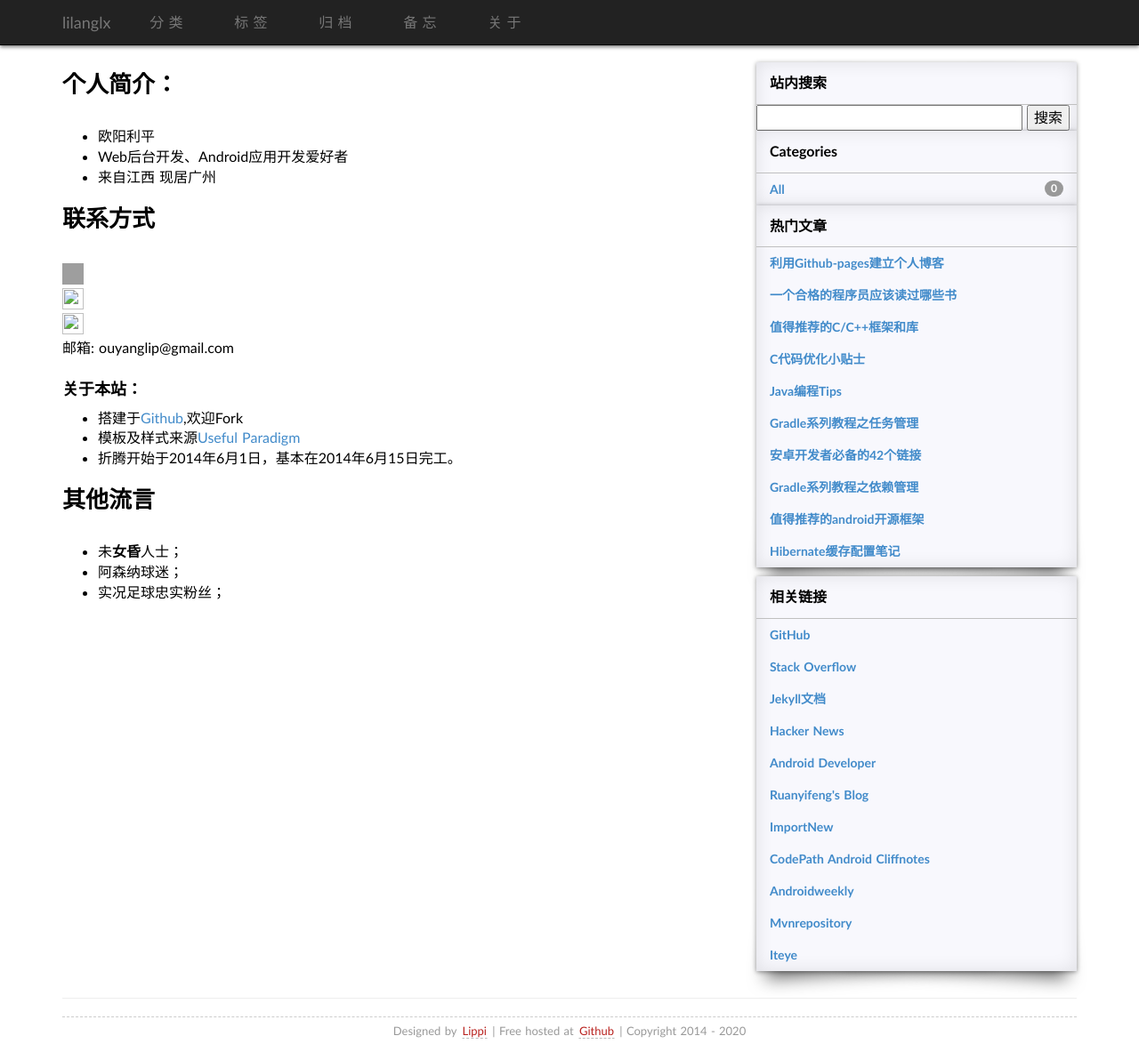
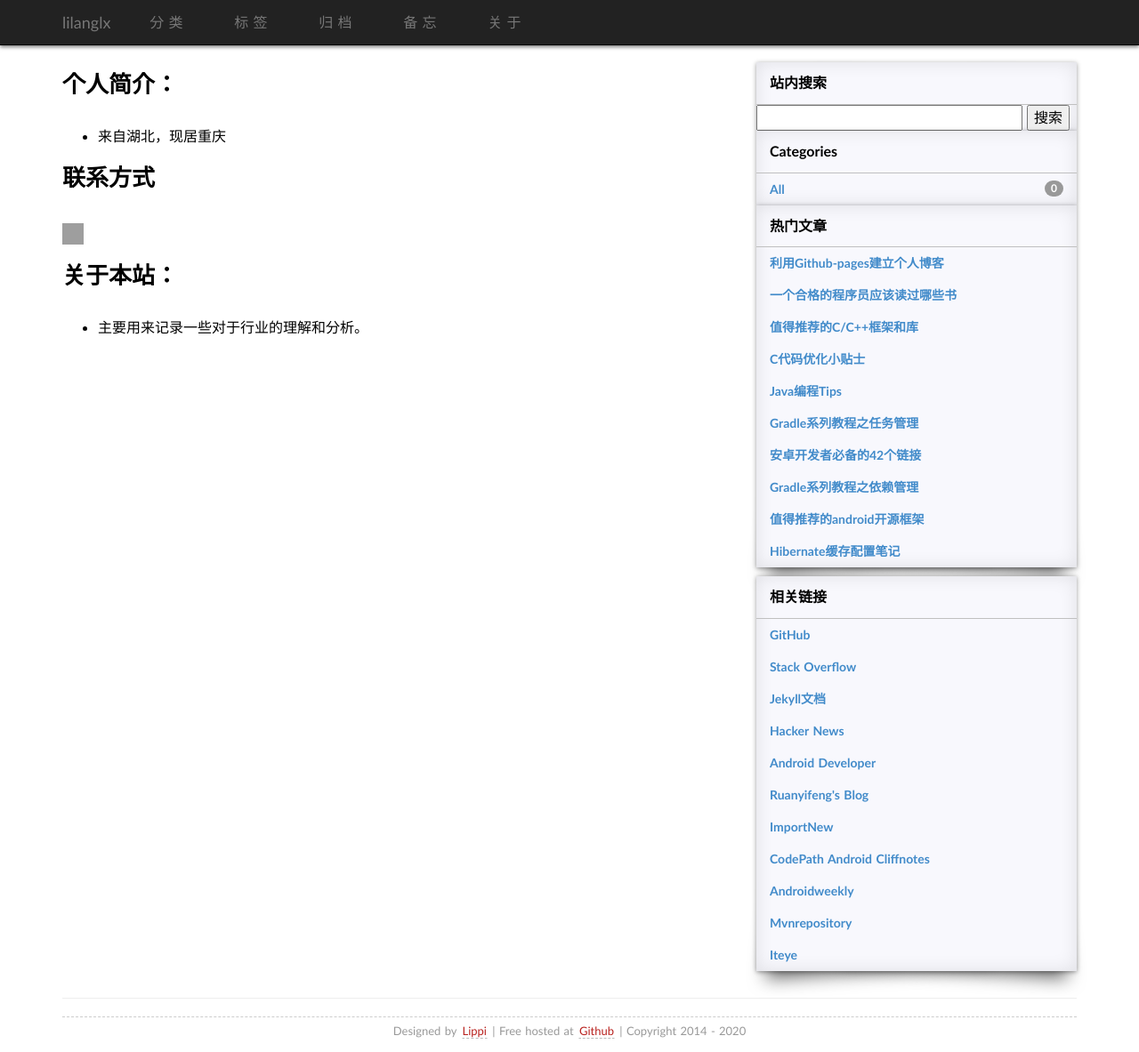
Before and after one commit to OMGShifeiiiiii/OMGShifeiiiiii.github.io, a Jekyll site: the page built from about.md, in a window 1280 px wide and 1183 px high. Shown: the whole window at 89% size. Built offline with Jekyll 4.4.1, drawn with Linux system fonts in a browser that asks for light colours; some web fonts are replaced; comment, search, counter and statistics services are not loaded; grey boxes are pictures that could not be loaded.

Commit message:
Update about.md

```diff
--- a/about.md
+++ b/about.md
@@ -5,26 +5,14 @@ title: "关于：About"
 
 ## 个人简介：
 
-* 欧阳利平
-* Web后台开发、Android应用开发爱好者
-* 来自江西 现居广州
+* 来自湖北，现居重庆
 
 ## 联系方式
 
 <p class="contact">
- <a href="http://weibo.com/ouyanglip" title="微博联系我"><img src="http://www.sinaimg.cn/blog/developer/wiki/LOGO_32x32.png" width="24" height="24" style="display:inline-block;vertical-align:middle"></a><br/>
-        <a href="http://www.zhihu.com/people/lippi-ouyang" title="知乎联系我"><img src="http://www.zhihu.com/favicon.ico" width="24" height="24" style="display:inline-block;vertical-align:middle"></a><br/>
- <a href="https://github.com/LippiOuYang" title="Github联系我"><img src="http://www.github.com/favicon.ico" width="24" height="24" style="display:inline-block;vertical-align:middle"></a><br/>
-邮箱: ouyanglip@gmail.com
+<a href="lilanglx@163.com" title="邮箱联系我"><img src="https://timgsa.baidu.com/timg?image&quality=80&size=b9999_10000&sec=1593662228412&di=12bd7fd5b1eca23bccdc26393e625919&imgtype=0&src=http%3A%2F%2Fbpic.588ku.com%2Felement_origin_min_pic%2F01%2F60%2F52%2F32574895661892b.jpg" width="24" height="24" style="display:inline-block;vertical-align:middle"></a><br/>
 </p>
 
-### 关于本站：
+## 关于本站：
 
-* 搭建于[Github](https://github.com/LippiOuYang/LippiOuYang.github.io),欢迎Fork
-* 模板及样式来源[Useful Paradigm](http://usefulparadigm.com/)
-* 折腾开始于2014年6月1日，基本在2014年6月15日完工。
-
-## 其他流言
-* 未**女昏**人士；
-* 阿森纳球迷；
-* 实况足球忠实粉丝；
+* 主要用来记录一些对于行业的理解和分析。
```
